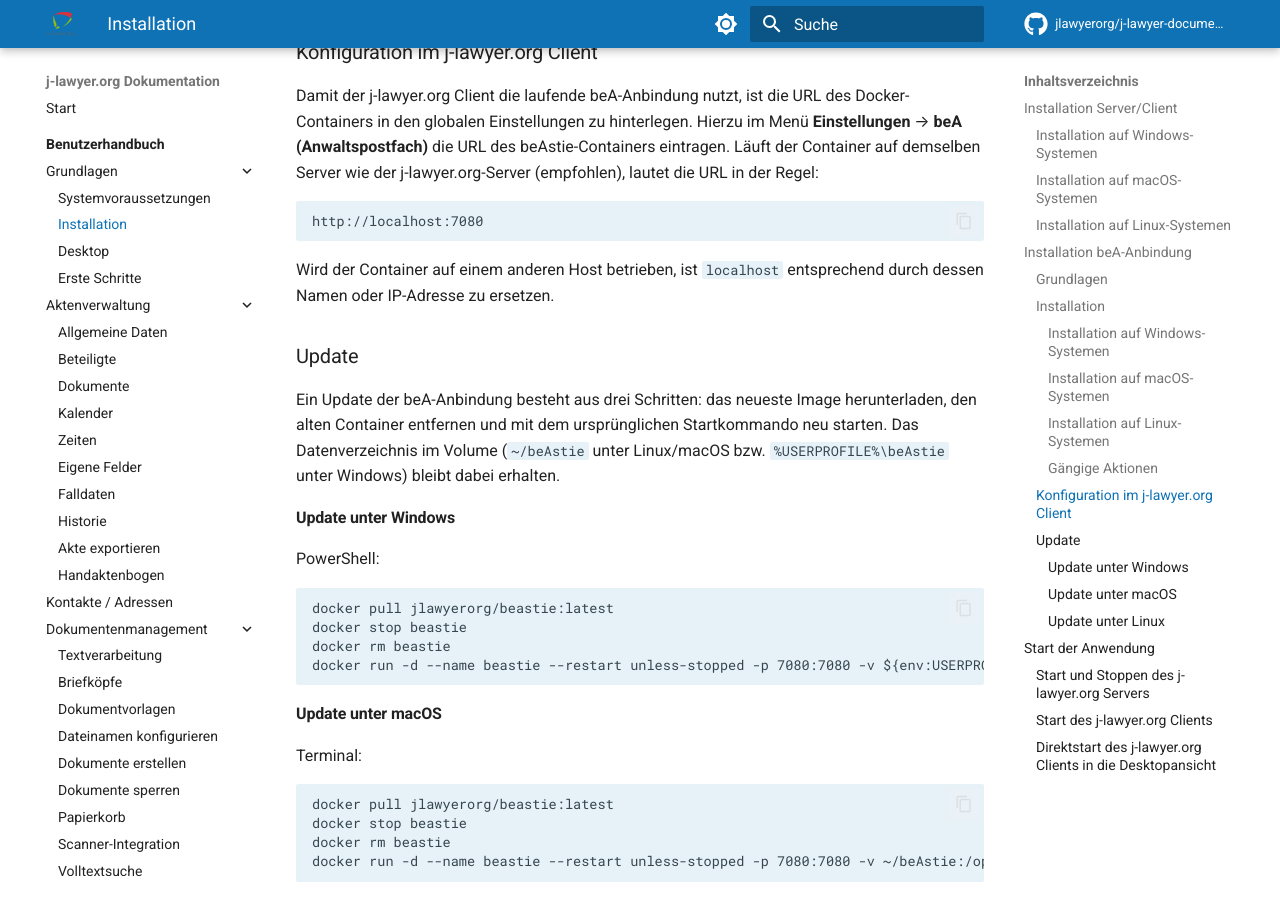
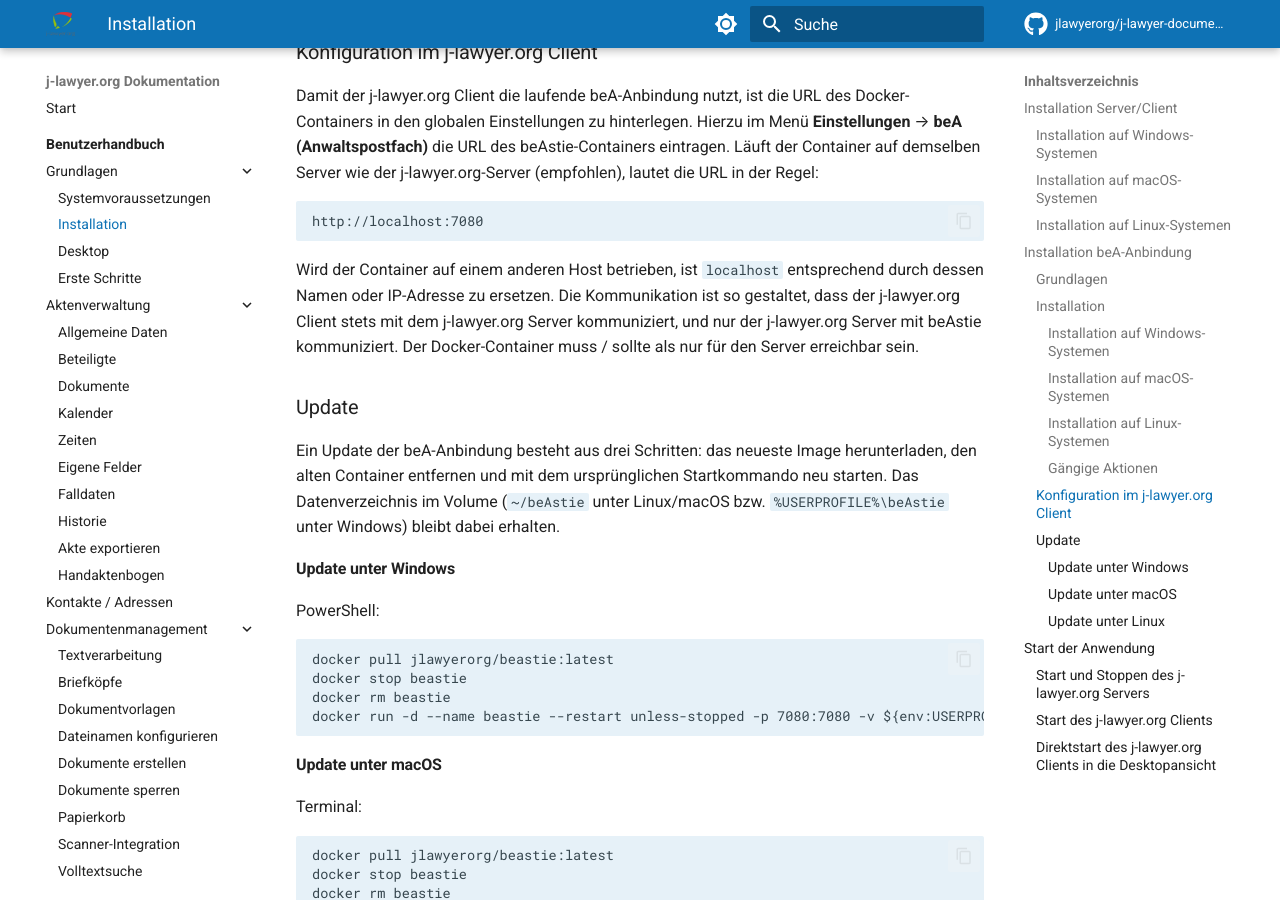
Before and after one commit to jlawyerorg/j-lawyer-documentation, an MkDocs documentation site: the page built from docs/benutzerhandbuch/installation.md, in a window 1280 px wide and 900 px high, scrolled down 3092 px. Built offline with MkDocs 1.6.1 and Material for MkDocs 9.7.7, drawn with Linux system fonts in a browser that asks for light colours; comment, search, counter and statistics services are not loaded.

Commit message:
bea architecture

````diff
--- a/docs/benutzerhandbuch/installation.md
+++ b/docs/benutzerhandbuch/installation.md
@@ -101,7 +101,7 @@
 http://localhost:7080
 ```
 
-Wird der Container auf einem anderen Host betrieben, ist `localhost` entsprechend durch dessen Namen oder IP-Adresse zu ersetzen.
+Wird der Container auf einem anderen Host betrieben, ist `localhost` entsprechend durch dessen Namen oder IP-Adresse zu ersetzen. Die Kommunikation ist so gestaltet, dass der j-lawyer.org Client stets mit dem j-lawyer.org Server kommuniziert, und nur der j-lawyer.org Server mit beAstie kommuniziert. Der Docker-Container muss / sollte als nur für den Server erreichbar sein.
 
 ### Update {#bea-update}
 
````
